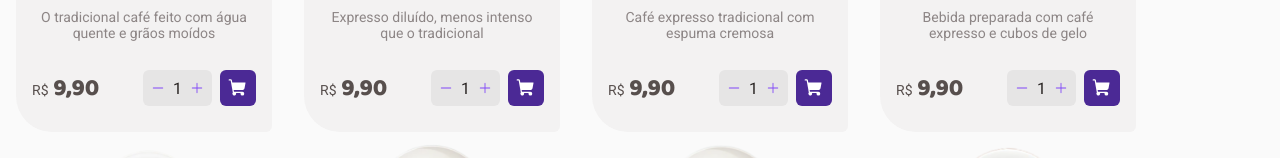
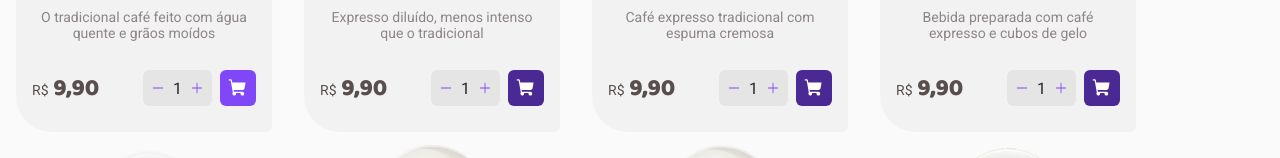
Before and after one commit to giovanaraphaelli/coffee-delivery-rocketseat, a React (Vite) app: page / in a window 1280 px wide. In both pictures the pointer is over the button 238 px from the left and 981 px from the top of the page. Shown: the part 893-1051 px from the top of the page. Built offline with nearby package versions, Linux system fonts and the light colour scheme; no server answers.

Commit message:
feat: add hover buttons

```diff
--- a/src/components/Card/styles.module.css
+++ b/src/components/Card/styles.module.css
@@ -102,6 +102,11 @@
   align-items: center;
   padding: 0.5rem;
   border-radius: 6px;
+  transition: 0.2s;
+}
+
+.btnCart:hover {
+  background-color: var(--purple);
 }
 
 .cardCart {
@@ -138,4 +143,9 @@
   font-size: 0.75rem;
   border-radius: 6px;
   cursor: pointer;
+  transition: 0.2s;
 }
+
+.wrapperActions > button:hover {
+  background-color: var(--base-hover);
+}
```
